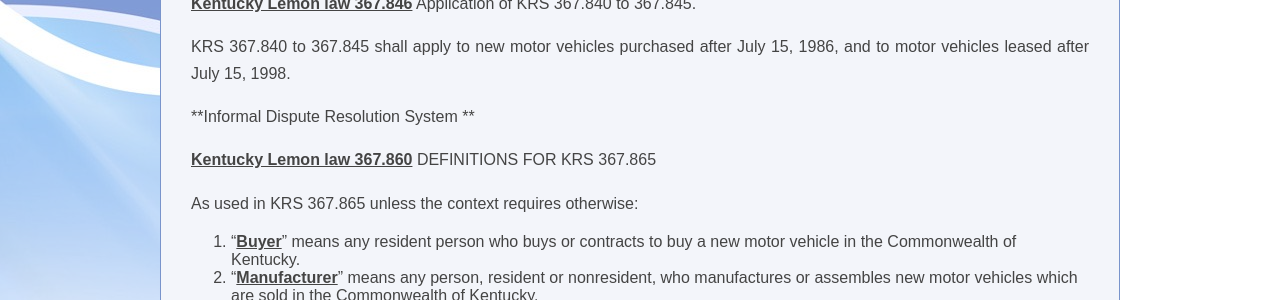
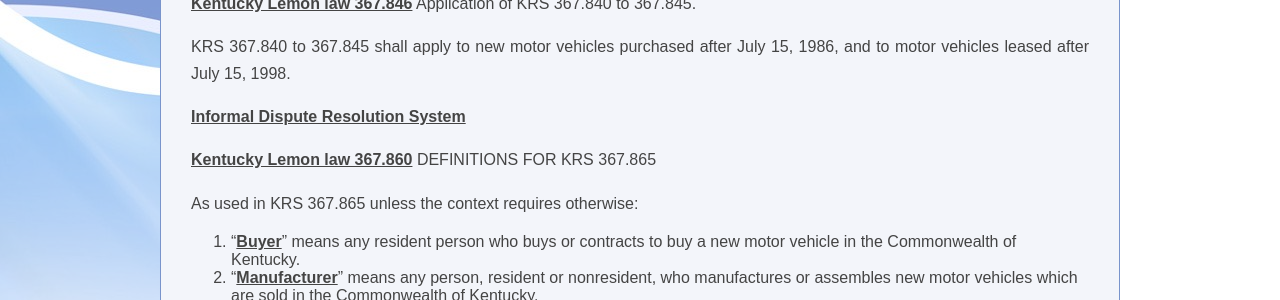
Before and after one commit to lemonlawaz/lemonlawaz.github.io, a Jekyll site: the page built from lemonlaws/kentucky.md, in a window 1280 px wide and 1400 px high, scrolled down 3120 px. Shown: the part 152-452 px from the top of the window. Built offline with Jekyll 4.4.1, drawn with Linux system fonts in a browser that asks for light colours; some of the changed text lies outside the part shown.

```diff
--- a/lemonlaws/kentucky.md
+++ b/lemonlaws/kentucky.md
@@ -79,7 +79,7 @@ Noncompliance with the provisions of KRS 367.842 to 367.844 by a manufacturer sh
 
 KRS 367.840 to 367.845 shall apply to new motor vehicles purchased after July 15, 1986, and to motor vehicles leased after July 15, 1998.
 
-**Informal Dispute Resolution System **
+**Informal Dispute Resolution System**
 
 **Kentucky Lemon law 367.860** DEFINITIONS FOR KRS 367.865
 
@@ -105,7 +105,7 @@ As used in KRS 367.865 unless the context requires otherwise:
 
 2) The decision of the system shall be legally binding on the manufacturer. The decision of the system shall not be legally binding on the buyer, unless the manufacturer elects to have its system binding on all buyers who summit their disputes to the system. If the system is to be binding to both parties, the written agreement between the buyer and the manufacturer whereby the dispute is submitted to the system shall include in conspicuous, bold-faced type the following statement: "YOU SHOULD REMEMBER THAT BY ENTERING INTO THIS AGREEMENT YOU ARE DECIDING TO USE THIS DISPUTE RESOLUTION SYSTEM TO SETTLE YOUR DISPUTE INSTEAD OF GOING TO COURT. AFTER A DECISION BY AN ARBITRATOR, NORMALLY A COURT WILL REFUSE TO HEAR THE FACTS IN A CASE IN ALL BUT THE MOST UNUSUAL SITUATIONS. YOUR SIGNATURE IS REQUIRED IMMEDIATELY BELOW TO INDICATE THAT YOU HAVE READ THIS DISCLOSURE.
 
-______________________________"
+_____________________________________________________________________"
 SIGNATURE OF BUYER
 
 3) Before a dispute may be submitted to a system which is legally binding on both parties, the buyer shall sign the disclosure statement required by subsection (2) of this section.
```
